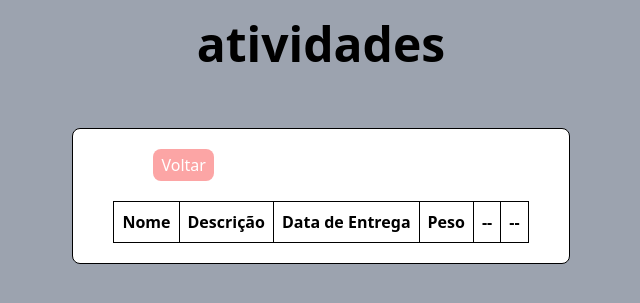
After one commit to GetuliovmSantos/flask-simulations, a Flask app: page /verAtividades/1 in a window 1280 px wide. The commit adds this page. Shown: the top 303 px of the page, without its empty margins (319-959 px from the left). Run offline with Flask 3, Linux system fonts and the light colour scheme; data that the repository does not hold is empty; some libraries are stand-ins or nearby versions.

Commit message:
feat(Ver Atividades): Criação da função ver atividades
Adicionado novas funções em torno de ver as atividades cadastradas de acordo com uma turma especifica de um professor

```diff
--- a/school/app.py
+++ b/school/app.py
@@ -96,5 +96,13 @@ def salvarAtividade(codTurma):
     return redirect("/turmas")
 
 
+@app.route("/verAtividades/<int:codTurma>")
+def verAtividades(codTurma):
+    atividades = bd.buscarAtividades(codTurma)
+    return render_template(
+        "verAtividades.html", usuario=usuario, atividades=atividades, codTurma=codTurma
+    )
+
+
 if __name__ == "__main__":
     app.run(debug=True)
--- a/school/bd.py
+++ b/school/bd.py
@@ -123,3 +123,27 @@ class BD:
         cursor.close()
         self.close()
         return {"success": "Atividade adicionada com sucesso"}
+
+    def buscarAtividades(self, codTurma):
+        self.connect()
+        cursor = self._connection.cursor()
+        cursor.execute(f"SELECT * FROM atividades WHERE codTurma={codTurma}")
+        result = cursor.fetchall()
+        cursor.close()
+        self.close()
+
+        atividades = []
+
+        if len(result) > 0:
+            for atividade in result:
+                atividades.append(
+                    {
+                        "idAtividade": atividade[0],
+                        "nomeAtividade": atividade[1],
+                        "descricaoAtividade": atividade[2],
+                        "dataAtividade": atividade[3],
+                        "pesoAtividade": atividade[4],
+                    }
+                )
+
+        return atividades
--- a/school/templates/turmas.html
+++ b/school/templates/turmas.html
@@ -47,9 +47,9 @@
                         </a>
                     </td>
                     <td class="border border-black p-2 text-center">
-                        <a href="/verTarefas/{{turma['codTurma']}}"
+                        <a href="/verAtividades/{{turma['codTurma']}}"
                             class="bg-blue-300 hover:bg-blue-800 px-2 py-1 rounded-lg text-white">
-                            Ver Tarefas
+                            Ver Atividades
                         </a>
                     </td>
                     <td class="border border-black p-2 text-center">
--- /dev/null
+++ b/school/templates/verAtividades.html
@@ -0,0 +1,59 @@
+<!doctype html>
+<html>
+
+<head>
+    <!-- Metadados da página -->
+    <meta charset="UTF-8">
+    <meta name="viewport" content="width=device-width, initial-scale=1.0">
+    <title>Home</title>
+    <!-- Inclusão do Tailwind CSS -->
+    <script src="https://cdn.tailwindcss.com"></script>
+</head>
+
+<body class="bg-gray-400 flex items-center justify-center flex-col">
+    <h1 class="text-5xl font-bold my-5">atividades</h1>
+
+    <div id="containerAdicionarTurma" class="bg-white my-10 w-max py-5 px-10 border border-black rounded-lg">
+        <div id="botaoAtividades" class="flex justify-between px-10">
+            <a href="/turmas" class="bg-red-300 hover:bg-red-800 px-2 py-1 rounded-lg text-white">
+                Voltar
+            </a>
+        </div>
+        <table class="mt-5">
+            <thead>
+                <tr>
+                <tr>
+                    <th class="border border-black p-2">Nome</th>
+                    <th class="border border-black p-2">Descrição</th>
+                    <th class="border border-black p-2">Data de Entrega</th>
+                    <th class="border border-black p-2">Peso</th>
+                    <th class="border border-black p-2">--</th>
+                    <th class="border border-black p-2">--</th>
+                </tr>
+                </tr>
+            </thead>
+            <tbody>
+                {% for atividade in atividades %}
+                <tr>
+                    <td class="border border-black p-2 text-center">{{atividade["nomeAtividade"]}}</td>
+                    <td class="border border-black p-2 text-center">{{atividade["descricaoAtividade"]}}</td>
+                    <td class="border border-black p-2 text-center">{{atividade["dataAtividade"]}}</td>
+                    <td class="border border-black p-2 text-center">{{atividade["pesoAtividade"]}}</td>
+                    <td class="border border-black p-2 text-center">
+                        <a href="/editarAtividade/{{atividade['codAtividade']}}"
+                            class="bg-yellow-200 hover:bg-yellow-800 px-2 py-1 rounded-lg text-white">
+                            Editar
+                        </a>
+                    </td>
+                    <td class="border border-black p-2 text-center">
+                        <a href="/excluirAtividade/{{atividade['codAtividade']}}"
+                            class="bg-red-300 hover:bg-red-800 px-2 py-1 rounded-lg text-white">
+                            Excluir
+                        </a>
+                    </td>
+                </tr>
+                {% endfor %}
+            </tbody>
+</body>
+
+</html>
```
